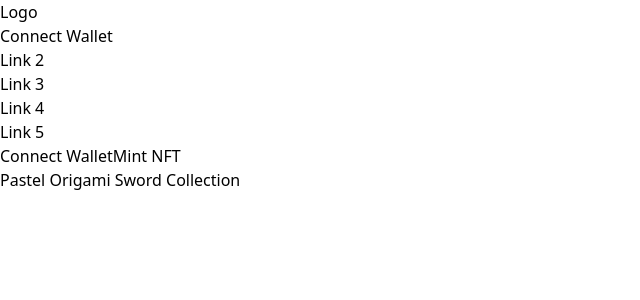
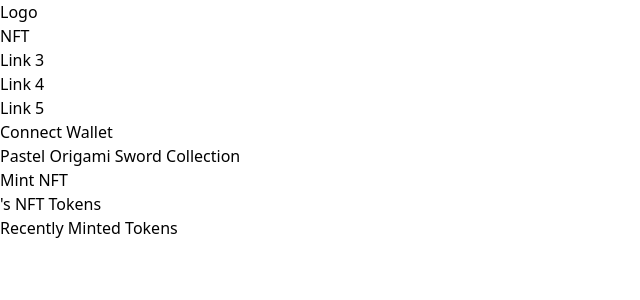
Before and after one commit to JeffYYW/nft-collection-frontend, a Next.js app: page /nft in a window 1280 px wide. Shown: the top 300 px of the page, without its empty margins (0-640 px from the left). Built offline with nearby package versions, Linux system fonts and the light colour scheme.

Commit message:
added getContract hook and refactor nft index

```diff
--- a/components/Header.tsx
+++ b/components/Header.tsx
@@ -1,27 +1,22 @@
+import Link from "next/link";
 import React, { useState, useEffect } from "react";
+import { useConnectWallet } from "../contexts/ConnectWalletContext";
+import truncateHash from "../utils/truncateHash";
+import Spinner from "./Spinner";
 
 const Header: React.FC = () => {
+  const { currentAccount, connectWalletAction, walletConnecting } =
+    useConnectWallet();
+  console.log("currentAccount from header", currentAccount);
   return (
     <div className="shadow bg-white">
       <div className="h-16 mx-auto px-5 flex items-center justify-between">
-        <a className="text-2xl hover:text-cyan-500 transition-colors cursor-pointer">
-          Logo
-        </a>
-
-        <ul className="flex items-center gap-5">
+        <ul className="flex items-center space-x-4">
           <li>
-            {" "}
-            <button
-              type="button"
-              className="border border-indigo-500 bg-indigo-500 text-white rounded-md px-4 py-2 m-2 transition duration-500 ease select-none hover:bg-indigo-600 focus:outline-none focus:shadow-outline"
-            >
-              Connect Wallet
-            </button>
+            <Link href="/">Logo</Link>
           </li>
           <li>
-            <a className="hover:text-cyan-500 transition-colors" href="">
-              Link 2
-            </a>
+            <Link href="/nft">NFT</Link>
           </li>
           <li>
             <a className="hover:text-cyan-500 transition-colors" href="">
@@ -39,6 +34,28 @@ const Header: React.FC = () => {
             </a>
           </li>
         </ul>
+
+        <ul className="flex items-center gap-5">
+          <li>
+            {walletConnecting && <Spinner text={"Wallet Connecting..."} />}
+            {currentAccount && (
+              <span>
+                Connected Account:
+                <br />
+                {truncateHash(currentAccount)}
+              </span>
+            )}
+            {!currentAccount && (
+              <button
+                type="button"
+                className="border border-indigo-500 bg-indigo-500 text-white rounded-md px-4 py-2 m-2 transition duration-500 ease select-none hover:bg-indigo-600 focus:outline-none focus:shadow-outline"
+                onClick={connectWalletAction}
+              >
+                Connect Wallet
+              </button>
+            )}
+          </li>
+        </ul>
       </div>
     </div>
   );
--- a/components/Spinner.tsx
+++ b/components/Spinner.tsx
@@ -1,9 +1,13 @@
 import React from "react";
 
-const Spinner: React.FC = () => {
+type IProps = {
+  text: string;
+};
+
+const Spinner: React.FC<IProps> = ({ text }) => {
   return (
     <>
-      <span>Minting in progress...</span>
+      <span>{text}</span>
       <svg
         role="status"
         className="inline h-8 w-8 animate-spin mr-2 text-gray-200 dark:text-gray-600 fill-blue-600"
--- /dev/null
+++ b/utils/truncateHash.ts
@@ -0,0 +1,7 @@
+const truncateHash = (address: string) => {
+  if (!address) return "";
+
+  return `${address.slice(0, 4)}......${address.slice(-4)}`;
+};
+
+export default truncateHash;
--- a/views/Home/index.tsx
+++ b/views/Home/index.tsx
@@ -1,12 +1,18 @@
 import Link from "next/link";
 import React, { useContext } from "react";
 import { useConnectWallet } from "../../contexts/ConnectWalletContext";
+import Head from "next/head";
 
 const Home: React.FC = () => {
   const { currentAccount } = useConnectWallet();
 
   return (
     <div>
+      <Head>
+        <title>Create Next App</title>
+        <meta name="description" content="Generated by create next app" />
+        <link rel="icon" href="/favicon.ico" />
+      </Head>
       <h1 className="text-3xl font-bold underline">
         Just a playground for some projects
       </h1>
--- /dev/null
+++ b/views/Nft/hooks/useGetContract.tsx
@@ -0,0 +1,29 @@
+import { ethers } from "ethers";
+import { useState, useEffect } from "react";
+import { CONTRACT_ADDRESS } from "../../../config/constants/origamiSwords";
+import { OrigamiNFT, OrigamiNFT__factory } from "../../../typechain-types";
+
+const useGetContract = () => {
+  const [nftContract, setNftContract] = useState<OrigamiNFT>();
+
+  useEffect(() => {
+    const { ethereum } = window;
+
+    if (ethereum) {
+      const provider = new ethers.providers.Web3Provider(ethereum as any);
+      const signer = provider.getSigner();
+      const origamiNFTContract = OrigamiNFT__factory.connect(
+        CONTRACT_ADDRESS,
+        signer
+      );
+
+      setNftContract(origamiNFTContract);
+    } else {
+      console.log("Ethereum object no found");
+    }
+  }, []);
+
+  return { nftContract };
+};
+
+export default useGetContract;
--- a/views/Nft/index.tsx
+++ b/views/Nft/index.tsx
@@ -1,10 +1,7 @@
 import type { NextPage } from "next";
-import Head from "next/head";
 import Image from "next/image";
 import { useEffect, useState } from "react";
 import { MetaMaskInpageProvider } from "@metamask/providers";
-import { ethers } from "ethers";
-import origamiNFT from "../../config/abi/OrigamiNFT.json";
 import { CONTRACT_ADDRESS } from "../../config/constants/origamiSwords";
 import { OrigamiNFT__factory } from "../../typechain-types";
 import { OrigamiNFT } from "../../typechain-types/contracts/OrigamiNFT";
@@ -12,6 +9,8 @@ import useGetTokensByAddress from "./hooks/useGetTokensByAddress";
 import useGetRecentlyMintedTokens from "./hooks/useGetRecentlyMintedTokens";
 import Spinner from "../../components/Spinner";
 import { useConnectWallet } from "../../contexts/ConnectWalletContext";
+import useGetContract from "./hooks/useGetContract";
+import truncateHash from "../../utils/truncateHash";
 
 declare global {
   interface Window {
@@ -20,90 +19,9 @@ declare global {
 }
 
 const Nft: NextPage = () => {
-  // const [currentAccount, setCurrentAccount] = useState("");
-  const [nftContract, setNftContract] = useState<OrigamiNFT>();
-  // const [isLoading, setIsLoading] = useState(false);
-
-  const { currentAccount, connectWalletAction, walletConnecting } =
-    useConnectWallet();
-
-  // const checkIfWalletIsConnected = async () => {
-  //   try {
-  //     const { ethereum } = window;
-
-  //     if (!ethereum) {
-  //       alert("Please install MetaMask");
-  //       setIsLoading(false);
-  //       return;
-  //     }
-
-  //     const accounts = (await ethereum.request({
-  //       method: "eth_accounts",
-  //     })) as string[];
-
-  //     if (accounts.length !== 0) {
-  //       const account = accounts[0];
-  //       console.log("Connected", account);
-  //       setCurrentAccount(account);
-  //     } else {
-  //       console.log("No authorized account found");
-  //     }
-  //   } catch (error) {
-  //     console.log(error);
-  //   }
-
-  //   setIsLoading(false);
-  // };
-
-  // const connectWalletAction = async () => {
-  //   try {
-  //     const { ethereum } = window;
-
-  //     if (!ethereum) {
-  //       alert("Please install MetaMask");
-  //       setIsLoading(false);
-  //       return;
-  //     }
-
-  //     const accounts = (await ethereum.request({
-  //       method: "eth_requestAccounts",
-  //     })) as string[];
-
-  //     if (accounts.length !== 0) {
-  //       console.log("Connected", accounts[0]);
-  //       setCurrentAccount(accounts[0]);
-  //     } else {
-  //       console.log("No authorized account found");
-  //     }
-  //   } catch (error) {
-  //     console.log(error);
-  //   }
-  // };
-
-  // Wallet connection effects
-  // useEffect(() => {
-  //   setIsLoading(true);
-  //   checkIfWalletIsConnected();
-  //   connectWalletAction();
-  // }, []);
-
-  // Get contract on component mount
-  useEffect(() => {
-    const { ethereum } = window;
-
-    if (ethereum) {
-      const provider = new ethers.providers.Web3Provider(ethereum as any);
-      const signer = provider.getSigner();
-      const origamiNFTContract = OrigamiNFT__factory.connect(
-        CONTRACT_ADDRESS,
-        signer
-      );
-
-      setNftContract(origamiNFTContract);
-    } else {
-      console.log("Ethereum object no found");
-    }
-  }, []);
+  const [isLoading, setIsLoading] = useState(false);
+  const { currentAccount } = useConnectWallet();
+  const { nftContract } = useGetContract();
 
   const { nftObjects } = useGetTokensByAddress(
     nftContract as OrigamiNFT,
@@ -113,6 +31,8 @@ const Nft: NextPage = () => {
   const { recentlyMintedTokens } = useGetRecentlyMintedTokens(
     nftContract as OrigamiNFT
   );
+
+  console.log("nftObjects", nftObjects);
   console.log("get recently minted tokens", recentlyMintedTokens);
 
   // Contract effects
@@ -124,6 +44,9 @@ const Nft: NextPage = () => {
 
       if (nftContract) {
         console.log(
+          `Your NFT is all done -- see it here: https://testnets.opensea.io/assets/${CONTRACT_ADDRESS}/${tokenId}`
+        );
+        alert(
           `Your NFT is all done -- see it here: https://testnets.opensea.io/assets/${CONTRACT_ADDRESS}/${tokenId}`
         );
       }
@@ -146,41 +69,25 @@ const Nft: NextPage = () => {
   const minNft = async () => {
     try {
       if (nftContract) {
-        // setIsLoading(true);
+        setIsLoading(true);
         let txn = await nftContract?.mintOrigamiNFT();
         await txn?.wait();
-        // setIsLoading(false);
+        setIsLoading(false);
         console.log("mint txn", txn);
       }
     } catch (error) {
       console.log("error minting nft");
       console.log(error);
-      // setIsLoading(false);
+      setIsLoading(false);
     }
   };
 
   return (
     <div>
-      <Head>
-        <title>Create Next App</title>
-        <meta name="description" content="Generated by create next app" />
-        <link rel="icon" href="/favicon.ico" />
-      </Head>
-      {!currentAccount && (
-        <button
-          type="button"
-          className="border border-indigo-500 bg-indigo-500 text-white rounded-md px-4 py-2 m-2 transition duration-500 ease select-none hover:bg-indigo-600 focus:outline-none focus:shadow-outline"
-          onClick={connectWalletAction}
-        >
-          Connect Wallet
-        </button>
-      )}
-      {currentAccount && (
-        <span>{`${currentAccount.slice(0, 4)}...${currentAccount.slice(
-          -4
-        )}`}</span>
-      )}
-
+      <div className="container flex flex-col items-center">
+        <h1 className="text-4xl m-8 text-center">
+          Pastel Origami Sword Collection
+        </h1>
         <button
           type="button"
           className="border border-indigo-500 bg-indigo-500 text-white rounded-md px-4 py-2 m-2 transition duration-500 ease select-none hover:bg-indigo-600 focus:outline-none focus:shadow-outline"
@@ -188,16 +95,24 @@ const Nft: NextPage = () => {
         >
           Mint NFT
         </button>
+      </div>
 
-      {walletConnecting && <Spinner />}
-
-      <h3 className="text-3xl mb-4">Pastel Origami Sword Collection</h3>
+      <section className="bg-slate-50 my-8">
+        <h2 className="text-3xl my-4 text-center">
+          {truncateHash(currentAccount)}'s NFT Tokens
+        </h2>
+        {isLoading && <Spinner text={"Minting in progress..."} />}
         <ul className="grid grid-cols-3 gap-4">
-        {recentlyMintedTokens &&
-          recentlyMintedTokens.map((nft) => (
+          {nftObjects &&
+            nftObjects.map((nft) => (
               <li key={nft.name}>
                 <h3>{nft.name}</h3>
-              <Image src={nft.image} alt="nft image" width={300} height={300} />
+                <Image
+                  src={nft.image}
+                  alt="nft image"
+                  width={300}
+                  height={300}
+                />
                 <h4>{nft.description}</h4>
                 {nft.attributes.map((attr, index) => (
                   <h5 key={index}>
@@ -207,6 +122,30 @@ const Nft: NextPage = () => {
               </li>
             ))}
         </ul>
+      </section>
+      <section className="my-8">
+        <h2 className="text-3xl my-4 text-center">Recently Minted Tokens</h2>
+        <ul className="grid grid-cols-3 gap-4">
+          {recentlyMintedTokens &&
+            recentlyMintedTokens.map((nft) => (
+              <li key={nft.name}>
+                <h3>{nft.name}</h3>
+                <Image
+                  src={nft.image}
+                  alt="nft image"
+                  width={300}
+                  height={300}
+                />
+                <h4>{nft.description}</h4>
+                {nft.attributes.map((attr, index) => (
+                  <h5 key={index}>
+                    {attr.trait_type}: {attr.value}
+                  </h5>
+                ))}
+              </li>
+            ))}
+        </ul>
+      </section>
     </div>
   );
 };
```
Lines whose indentation alone changed are shown as unchanged.
